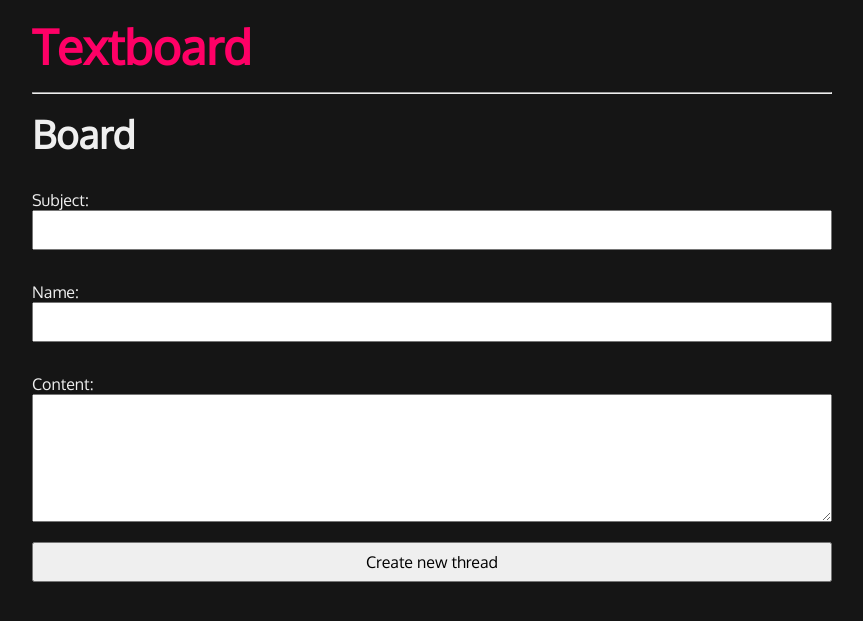
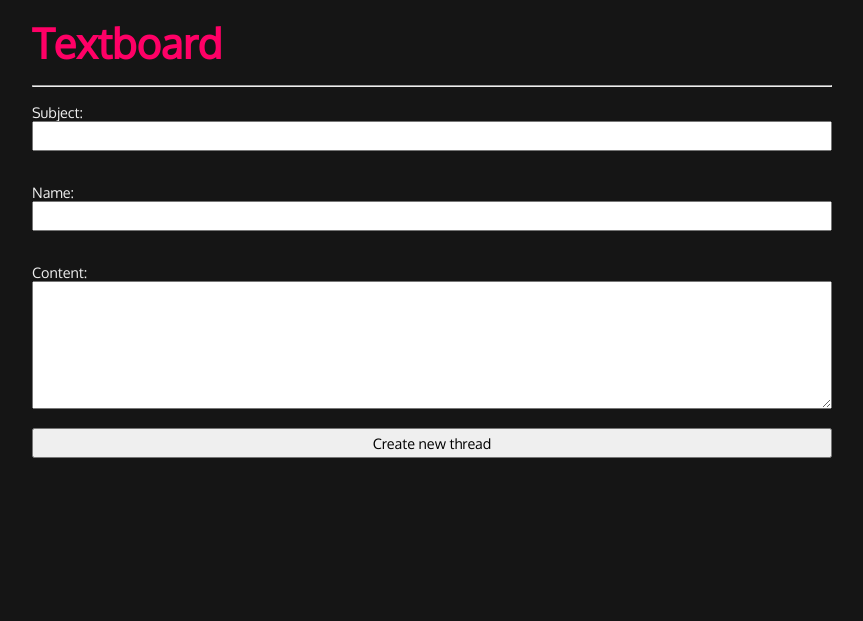
Before and after one commit to Christopher-Cannon/django-textboard, a Django app: page / in a window 1280 px wide. Shown: the top 621 px of the page, without its empty margins (208-1071 px from the left). Run offline with Django 3.2, Linux system fonts and the light colour scheme; data that the repository does not hold is empty.

Commit message:
Fix issue with extraneous line breaks

```diff
--- a/src/board/static/style.css
+++ b/src/board/static/style.css
@@ -17,7 +17,7 @@ body {
 }
 
 p, input, textarea {
-  font-size: 1rem;
+  font-size: .9rem;
 }
 
 textarea {
@@ -27,8 +27,8 @@ textarea {
   min-width: 100%;
 }
 
-h1 { font-size: 3rem; }
-h2 { font-size: 2.4rem; }
+h1 { font-size: 2.6rem; }
+h2 { font-size: 2.2rem; }
 h3 { font-size: 2rem; }
 
 h1, h2, h3, p {
@@ -42,7 +42,16 @@ a {
 }
 
 span {
-  display: inline-block;
+  display: inline;
+}
+/*
+Remove trailing line break in situations where spoilers contain quotes
+or vice versa, or when span.quote contains line breaks.
+
+Inconsistent line spacing occurs otherwise.
+*/
+span span + br, span > br {
+  display: none;
 }
 
 form {
@@ -50,7 +59,7 @@ form {
 }
 
 input, textarea {
-  padding: .5rem;
+  padding: .25rem;
   width: 100%;
 }
 
@@ -62,7 +71,13 @@ input, textarea {
 .grid {
   display: grid;
   grid-gap: 1rem;
-  grid-template-columns: 1fr 1fr;
+  grid-template-columns: 1fr 1fr 1fr;
+}
+
+.grid > .post-box {
+  height: 10rem;
+  max-height: 10rem;
+  overflow: hidden;
 }
 
 .post-box {
@@ -85,15 +100,15 @@ input, textarea {
   float: right;
 }
 
-.quote, .spoiler:hover .quote {
+.quote, span.spoiler:hover .quote {
   color: var(--quote);
 }
 
-.spoiler, .spoiler .quote {
+span.spoiler, span.spoiler .quote {
   background-color: var(--black);
   color: var(--black);
 }
 
-.spoiler:hover {
+span.spoiler:hover {
   color: var(--white);
 }
--- a/src/templates/board.html
+++ b/src/templates/board.html
@@ -2,8 +2,6 @@
 
 {% block content %}
 <hr>
-
-<h2>Board</h2>
 
 <form method='POST'> {% csrf_token %}
   {{ t_form.as_p }}
@@ -17,7 +15,7 @@
       {% for post in op_posts %}
         {% if post.thread_id == thread.id %}
           <p><a href="/{{ thread.id }}/">{{ thread.subject }}</a></p>
-          <p>{{ post.content }}</p>
+          <p>{{ post.content.strip|safe|linebreaksbr }}</p>
         {% endif %}
       {% endfor %}
     </div>
```
